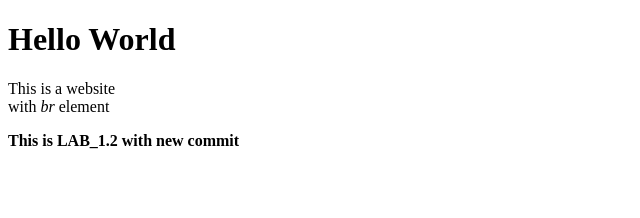
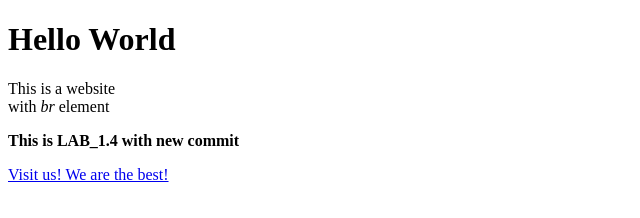
Before and after one commit to SergiyTekh/Lab_1.4, a plain HTML site: page index.html in a window 1280 px wide. Shown: the whole page, without its empty margins (0-640 px from the left). Drawn offline with Linux system fonts and the light colour scheme.

Commit message:
Second commit dev1

```diff
--- a/index.html
+++ b/index.html
@@ -16,7 +16,9 @@
 
 <p>This is a website<br>with <em>br</em> element</p>
 
-<p><strong>This is LAB_1.2 with new commit</strong></p>
+<p><strong>This is LAB_1.4 with new commit</strong></p>
+
+<a href="https://www.lnu.edu.ua"> Visit us! We are the best!</a>
 
 </body>
 
```
